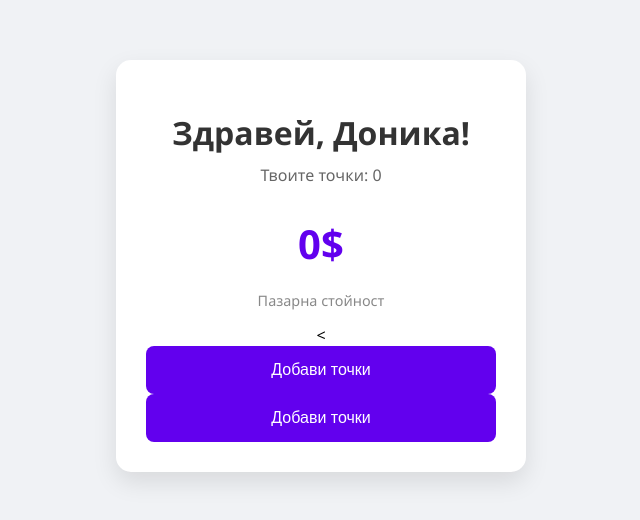
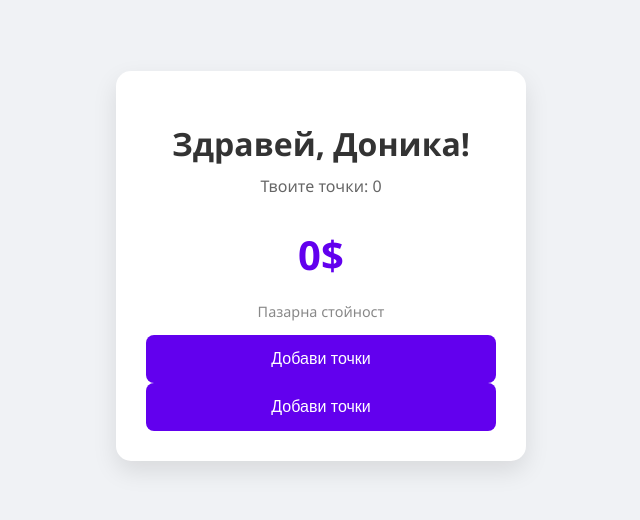
Before and after one commit to donikalazarova11-wq/My-app, a website: page index.html in a window 1280 px wide. Shown: the part 134-654 px from the top of the page, without its empty margins (319-959 px from the left). Drawn offline with Linux system fonts and the light colour scheme.

Commit message:
Fix button layout and points update logic

```diff
--- a/index.html
+++ b/index.html
@@ -19,7 +19,7 @@
         <div class="points-box">Твоите точки: <span id="points-display">0</span></div>
         <div class="value" id="value-display">0$</div>
         <p style="color: #888; font-size: 0.9rem;">Пазарна стойност</p>
-        <<button onclick="izpratiDannite()">Добави точки</button>
+        <button onclick="izpratiDannite()">Добави точки</button>
 
     <script src="script.js"></script><button onclick="izpratiDannite()">Добави точки</button>
 </body>
--- a/script.js
+++ b/script.js
@@ -1,25 +1,23 @@
 async function izpratiDannite() {
     console.log("Бутонът е натиснат!");
-
     try {
-        // 1. Първа заявка (POST)
-        const response1 = await fetch('https://my-app-nwwp.onrender.com/tasks', {
+        await fetch('https://my-app-nwwp.onrender.com/tasks', {
             method: 'POST',
             headers: { 'Content-Type': 'application/json' },
-            body: JSON.stringify({
-                title: "Задача от сайта",
-                points: 50,
-                userId: 1
-            })
+            body: JSON.stringify({ title: "Задача", points: 50, userId: 1 })
         });
 
-        // 2. Втора заявка (GET)
-        const response2 = await fetch('https://my-app-nwwp.onrender.com/market-value/1');
-        const data = await response2.json();
+        // Вземаме данните
+        const response = await fetch('https://my-app-nwwp.onrender.com/users');
+        const users = await response.json();
 
-        console.log("Отговор от сървъра:", data);
-        alert("Успешно! Данните са изпратени.");
-    } catch (error) {
-        console.error("Грешка при заявката:", error);
+        console.log("Данни от сървъра:", users); // ТУК ВИЖДАШ СТРУКТУРАТА
+
+        const me = users.find(u => u.id === 1);
+        if (me) {
+            document.getElementById('points-display').innerText = me.points;
+        }
+    } catch (e) {
+        console.error(e);
     }
 }
```
